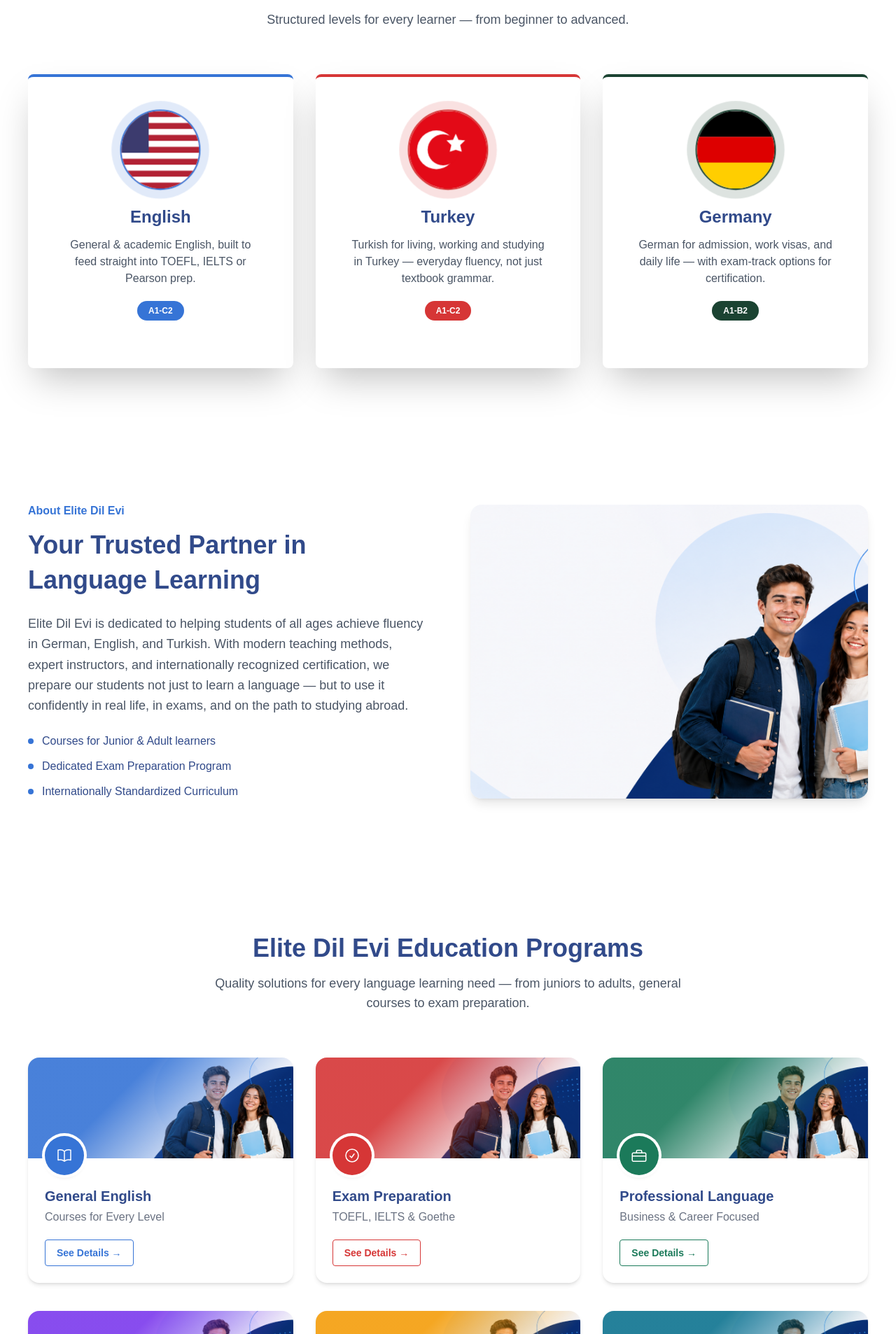
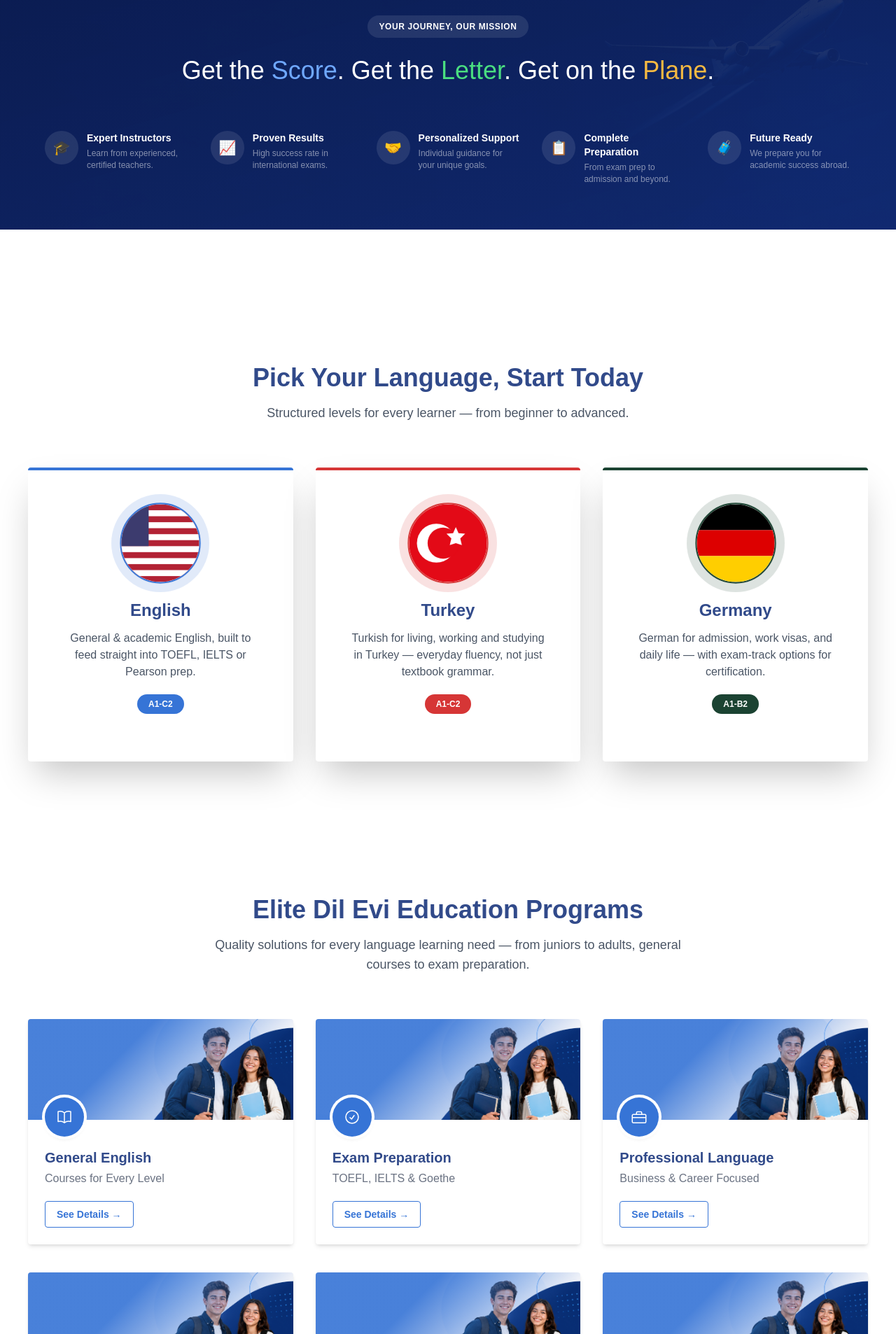
Before and after one commit to zehra2233/elitedilevi-, a Next.js app: page / in a window 1280 px wide. Shown: the part 894-2800 px from the top of the page at 70% size. Built offline with nearby package versions, Linux system fonts and the light colour scheme.

Commit message:
Updated homepage sections and journey background

```diff
--- a/src/app/globals.css
+++ b/src/app/globals.css
@@ -55,10 +55,10 @@ body {
 
 @keyframes pulse-scale {
   0%, 100% {
-    transform: scale(1);
+    transform: scale(0.94);
   }
   50% {
-    transform: scale(1.1);
+    transform: scale(1.06);
   }
 }
 
--- a/src/app/page.js
+++ b/src/app/page.js
@@ -97,6 +97,50 @@ export default function Home() {
         </div>
       </div>
 
+      {/* Journey / Mission Section */}
+      <section className="relative rounded-none w-full my-24 overflow-hidden px-10 py-16">
+        <Image
+          src="/aeroplane.png"
+          alt=""
+          fill
+          className="object-cover object-[center_30%] -z-10"
+        />
+        <div className="absolute inset-0 bg-gradient-to-br from-[#0B1B4D]/95 to-[#12296B]/90" />
+
+        <div className="relative max-w-5xl mx-auto text-center mb-16">
+          <span className="inline-block bg-white/10 text-white text-xs font-bold tracking-wider px-4 py-2 rounded-full mb-6">
+            YOUR JOURNEY, OUR MISSION
+          </span>
+
+          <h2 className="text-3xl md:text-4xl font-normal text-white mb-4 leading-tight">
+            Get the <span className="text-[#6FA8FF]">Score</span>. Get the{" "}
+            <span className="text-[#4ADE80]">Letter</span>. Get on the{" "}
+            <span className="text-[#F5B942]">Plane</span>.
+          </h2>
+        </div>
+
+        <div className="relative max-w-6xl mx-auto grid grid-cols-2 md:grid-cols-3 lg:grid-cols-5 gap-8 justify-center">
+          {[
+            { icon: "🎓", title: "Expert Instructors", text: "Learn from experienced, certified teachers." },
+            { icon: "📈", title: "Proven Results", text: "High success rate in international exams." },
+            { icon: "🤝", title: "Personalized Support", text: "Individual guidance for your unique goals." },
+            { icon: "📋", title: "Complete Preparation", text: "From exam prep to admission and beyond." },
+            { icon: "🧳", title: "Future Ready", text: "We prepare you for academic success abroad." },
+          ].map((item, i) => (
+            <div key={i} className="flex items-start gap-3">
+              <div className="w-12 h-12 rounded-full bg-white/10 flex items-center justify-center text-xl shrink-0">
+                {item.icon}
+              </div>
+              <div>
+                <h4 className="text-white font-bold text-sm mb-1">{item.title}</h4>
+                <p className="text-white/50 text-xs leading-snug">{item.text}</p>
+              </div>
+            </div>
+          ))}
+        </div>
+
+      </section>
+
       {/* Language Cards Section */}
       <section className="max-w-7xl mx-auto px-10 py-24">
         <div className="text-center max-w-2xl mx-auto mb-16">
@@ -110,7 +154,7 @@ export default function Home() {
 
         <div className="grid grid-cols-1 md:grid-cols-3 gap-8">
           {/* English */}
-          <div className="bg-white border-t-4 border-[#3674D6] rounded-lg shadow-2xl p-12 min-h-[420px] text-center hover:shadow-2xl transition">
+          <div className="bg-white border-t-4 border-[#3674D6] rounded-sm shadow-2xl p-12 min-h-[420px] text-center hover:shadow-2xl transition">
             <div className="w-28 h-28 mx-auto rounded-full border-2 border-[#3674D6] ring-[12px] ring-[#3674D6]/15 flex items-center justify-center mb-6 overflow-hidden animate-pulse-scale">
               <svg viewBox="0 0 60 40" preserveAspectRatio="xMidYMid slice" className="w-full h-full">
                 <rect width="60" height="40" fill="#B22234" />
@@ -134,7 +178,7 @@ export default function Home() {
           </div>
 
           {/* Turkish */}
-          <div className="bg-white border-t-4 border-[#D63636] rounded-lg shadow-2xl p-12 min-h-[420px] text-center hover:shadow-2xl transition">
+          <div className="bg-white border-t-4 border-[#D63636] rounded-sm shadow-2xl p-12 min-h-[420px] text-center hover:shadow-2xl transition">
             <div className="w-28 h-28 mx-auto rounded-full border-2 border-[#D63636] ring-[12px] ring-[#D63636]/15 flex items-center justify-center mb-6 overflow-hidden animate-pulse-scale">
               <svg viewBox="0 0 60 40" preserveAspectRatio="xMidYMid slice" className="w-full h-full">
                 <rect width="60" height="40" fill="#E30A17" />
@@ -157,7 +201,7 @@ export default function Home() {
           </div>
 
           {/* German */}
-          <div className="bg-white border-t-4 border-[#1B4332] rounded-lg shadow-2xl p-12 min-h-[420px] text-center hover:shadow-2xl transition">
+          <div className="bg-white border-t-4 border-[#1B4332] rounded-sm shadow-2xl p-12 min-h-[420px] text-center hover:shadow-2xl transition">
             <div className="w-28 h-28 mx-auto rounded-full border-2 border-[#1B4332] ring-[12px] ring-[#1B4332]/15 flex items-center justify-center mb-6 overflow-hidden animate-pulse-scale">
               <svg viewBox="0 0 60 40" preserveAspectRatio="xMidYMid slice" className="w-full h-full">
                 <rect width="60" height="13.3" fill="#000" />
@@ -174,6 +218,107 @@ export default function Home() {
               A1-B2
             </span>
           </div>
+        </div>
+      </section>
+
+      {/* Programs Grid Section */}
+      <section className="max-w-7xl mx-auto px-10 py-24">
+        <div className="text-center max-w-2xl mx-auto mb-16">
+          <h2 className="text-4xl font-bold text-[#314A8A] mb-4">
+            Elite Dil Evi Education Programs
+          </h2>
+          <p className="text-gray-600 text-lg">
+            Quality solutions for every language learning need — from
+            juniors to adults, general courses to exam preparation.
+          </p>
+        </div>
+
+        <div className="grid grid-cols-1 md:grid-cols-3 gap-x-8 gap-y-10">
+          {[
+            {
+              title: "General English",
+              subtitle: "Courses for Every Level",
+              color: "#3674D6",
+              icon: (
+                <path strokeLinecap="round" strokeLinejoin="round" d="M12 6.042A8.967 8.967 0 006 3.75c-1.052 0-2.062.18-3 .512v14.25A8.987 8.987 0 016 18c2.305 0 4.408.867 6 2.292m0-14.25a8.966 8.966 0 016-2.292c1.052 0 2.062.18 3 .512v14.25A8.987 8.987 0 0018 18a8.967 8.967 0 00-6 2.292m0-14.25v14.25" />
+              ),
+            },
+            {
+              title: "Exam Preparation",
+              subtitle: "TOEFL, IELTS & Goethe",
+              color: "#3674D6",
+              icon: (
+                <path strokeLinecap="round" strokeLinejoin="round" d="M9 12.75L11.25 15 15 9.75M21 12a9 9 0 11-18 0 9 9 0 0118 0z" />
+              ),
+            },
+            {
+              title: "Professional Language",
+              subtitle: "Business & Career Focused",
+              color: "#3674D6",
+              icon: (
+                <>
+                  <path strokeLinecap="round" strokeLinejoin="round" d="M3.75 8.25h16.5a1.5 1.5 0 011.5 1.5v9a1.5 1.5 0 01-1.5 1.5H3.75a1.5 1.5 0 01-1.5-1.5v-9a1.5 1.5 0 011.5-1.5z" />
+                  <path strokeLinecap="round" strokeLinejoin="round" d="M8.25 8.25V6a1.5 1.5 0 011.5-1.5h4.5A1.5 1.5 0 0115.75 6v2.25M3 12.75h18" />
+                </>
+              ),
+            },
+            {
+              title: "Private Lessons",
+              subtitle: "One-on-One Personalized Classes",
+              color: "#3674D6",
+              icon: (
+                <>
+                  <circle cx="12" cy="12" r="8.25" strokeLinecap="round" strokeLinejoin="round" />
+                  <circle cx="12" cy="12" r="4.25" strokeLinecap="round" strokeLinejoin="round" />
+                  <circle cx="12" cy="12" r="0.75" fill="currentColor" />
+                </>
+              ),
+            },
+            {
+              title: "Junior Programs",
+              subtitle: "Fun & Effective Kids Courses",
+              color: "#3674D6",
+              icon: (
+                <path strokeLinecap="round" strokeLinejoin="round" d="M15 19.128a9.38 9.38 0 002.625.372 9.337 9.337 0 004.121-.952 4.125 4.125 0 00-7.533-2.493M15 19.128v-.003c0-1.113-.285-2.16-.786-3.07M15 19.128v.106A12.318 12.318 0 018.624 21c-2.331 0-4.512-.645-6.374-1.766l-.001-.109a6.375 6.375 0 0111.964-3.07M12 6.375a3.375 3.375 0 11-6.75 0 3.375 3.375 0 016.75 0zm8.25 2.25a2.625 2.625 0 11-5.25 0 2.625 2.625 0 015.25 0z" />
+              ),
+            },
+            {
+              title: "Corporate Training",
+              subtitle: "Custom Programs for Companies",
+              color: "#3674D6",
+              icon: (
+                <path strokeLinecap="round" strokeLinejoin="round" d="M3.75 21h16.5M4.5 3h15M5.25 3v18M18.75 3v18M9 6.75h1.5m-1.5 3h1.5m-1.5 3h1.5m3-6H15m-1.5 3H15m-1.5 3H15M9 21v-3.375c0-.621.504-1.125 1.125-1.125h3.75c.621 0 1.125.504 1.125 1.125V21" />
+              ),
+            },
+          ].map((prog, i) => (
+            <div key={i} className="rounded-sm overflow-hidden shadow-md hover:shadow-xl transition bg-white">
+              <div className="relative h-36">
+                <Image src="/background.png" alt={prog.title} fill className="object-cover" />
+                <div
+                  className="absolute inset-0"
+                  style={{ background: `linear-gradient(135deg, ${prog.color}E6 35%, ${prog.color}00 75%)` }}
+                />
+                <div
+                  className="absolute -bottom-6 left-6 w-14 h-14 rounded-full flex items-center justify-center shadow-md ring-4 ring-white"
+                  style={{ backgroundColor: prog.color }}
+                >
+                  <svg className="w-6 h-6 text-white" fill="none" stroke="currentColor" strokeWidth={1.5} viewBox="0 0 24 24">
+                    {prog.icon}
+                  </svg>
+                </div>
+              </div>
+              <div className="pt-10 px-6 pb-6">
+                <h3 className="text-xl font-bold text-[#314A8A] mb-1">{prog.title}</h3>
+                <p className="text-gray-500 mb-5">{prog.subtitle}</p>
+                <button
+                  className="text-sm font-semibold px-4 py-2 rounded border hover:bg-gray-50 transition"
+                  style={{ borderColor: prog.color, color: prog.color }}
+                >
+                  See Details →
+                </button>
+              </div>
+            </div>
+          ))}
         </div>
       </section>
 
@@ -215,107 +360,6 @@ export default function Home() {
             fill
             className="object-cover object-top"
           />
-        </div>
-      </section>
-
-      {/* Programs Grid Section */}
-      <section className="max-w-7xl mx-auto px-10 py-24">
-        <div className="text-center max-w-2xl mx-auto mb-16">
-          <h2 className="text-4xl font-bold text-[#314A8A] mb-4">
-            Elite Dil Evi Education Programs
-          </h2>
-          <p className="text-gray-600 text-lg">
-            Quality solutions for every language learning need — from
-            juniors to adults, general courses to exam preparation.
-          </p>
-        </div>
-
-        <div className="grid grid-cols-1 md:grid-cols-3 gap-x-8 gap-y-10">
-          {[
-            {
-              title: "General English",
-              subtitle: "Courses for Every Level",
-              color: "#3674D6",
-              icon: (
-                <path strokeLinecap="round" strokeLinejoin="round" d="M12 6.042A8.967 8.967 0 006 3.75c-1.052 0-2.062.18-3 .512v14.25A8.987 8.987 0 016 18c2.305 0 4.408.867 6 2.292m0-14.25a8.966 8.966 0 016-2.292c1.052 0 2.062.18 3 .512v14.25A8.987 8.987 0 0018 18a8.967 8.967 0 00-6 2.292m0-14.25v14.25" />
-              ),
-            },
-            {
-              title: "Exam Preparation",
-              subtitle: "TOEFL, IELTS & Goethe",
-              color: "#D63636",
-              icon: (
-                <path strokeLinecap="round" strokeLinejoin="round" d="M9 12.75L11.25 15 15 9.75M21 12a9 9 0 11-18 0 9 9 0 0118 0z" />
-              ),
-            },
-            {
-              title: "Professional Language",
-              subtitle: "Business & Career Focused",
-              color: "#1B7A5A",
-              icon: (
-                <>
-                  <path strokeLinecap="round" strokeLinejoin="round" d="M3.75 8.25h16.5a1.5 1.5 0 011.5 1.5v9a1.5 1.5 0 01-1.5 1.5H3.75a1.5 1.5 0 01-1.5-1.5v-9a1.5 1.5 0 011.5-1.5z" />
-                  <path strokeLinecap="round" strokeLinejoin="round" d="M8.25 8.25V6a1.5 1.5 0 011.5-1.5h4.5A1.5 1.5 0 0115.75 6v2.25M3 12.75h18" />
-                </>
-              ),
-            },
-            {
-              title: "Private Lessons",
-              subtitle: "One-on-One Personalized Classes",
-              color: "#7C3AED",
-              icon: (
-                <>
-                  <circle cx="12" cy="12" r="8.25" strokeLinecap="round" strokeLinejoin="round" />
-                  <circle cx="12" cy="12" r="4.25" strokeLinecap="round" strokeLinejoin="round" />
-                  <circle cx="12" cy="12" r="0.75" fill="currentColor" />
-                </>
-              ),
-            },
-            {
-              title: "Junior Programs",
-              subtitle: "Fun & Effective Kids Courses",
-              color: "#F59E0B",
-              icon: (
-                <path strokeLinecap="round" strokeLinejoin="round" d="M15 19.128a9.38 9.38 0 002.625.372 9.337 9.337 0 004.121-.952 4.125 4.125 0 00-7.533-2.493M15 19.128v-.003c0-1.113-.285-2.16-.786-3.07M15 19.128v.106A12.318 12.318 0 018.624 21c-2.331 0-4.512-.645-6.374-1.766l-.001-.109a6.375 6.375 0 0111.964-3.07M12 6.375a3.375 3.375 0 11-6.75 0 3.375 3.375 0 016.75 0zm8.25 2.25a2.625 2.625 0 11-5.25 0 2.625 2.625 0 015.25 0z" />
-              ),
-            },
-            {
-              title: "Corporate Training",
-              subtitle: "Custom Programs for Companies",
-              color: "#0E7490",
-              icon: (
-                <path strokeLinecap="round" strokeLinejoin="round" d="M3.75 21h16.5M4.5 3h15M5.25 3v18M18.75 3v18M9 6.75h1.5m-1.5 3h1.5m-1.5 3h1.5m3-6H15m-1.5 3H15m-1.5 3H15M9 21v-3.375c0-.621.504-1.125 1.125-1.125h3.75c.621 0 1.125.504 1.125 1.125V21" />
-              ),
-            },
-          ].map((prog, i) => (
-            <div key={i} className="rounded-2xl overflow-hidden shadow-md hover:shadow-xl transition bg-white">
-              <div className="relative h-36">
-                <Image src="/background.png" alt={prog.title} fill className="object-cover" />
-                <div
-                  className="absolute inset-0"
-                  style={{ background: `linear-gradient(135deg, ${prog.color}E6 35%, ${prog.color}00 75%)` }}
-                />
-                <div
-                  className="absolute -bottom-6 left-6 w-14 h-14 rounded-full flex items-center justify-center shadow-md ring-4 ring-white"
-                  style={{ backgroundColor: prog.color }}
-                >
-                  <svg className="w-6 h-6 text-white" fill="none" stroke="currentColor" strokeWidth={1.5} viewBox="0 0 24 24">
-                    {prog.icon}
-                  </svg>
-                </div>
-              </div>
-              <div className="pt-10 px-6 pb-6">
-                <h3 className="text-xl font-bold text-[#314A8A] mb-1">{prog.title}</h3>
-                <p className="text-gray-500 mb-5">{prog.subtitle}</p>
-                <button
-                  className="text-sm font-semibold px-4 py-2 rounded border hover:bg-gray-50 transition"
-                  style={{ borderColor: prog.color, color: prog.color }}
-                >
-                  See Details →
-                </button>
-              </div>
-            </div>
-          ))}
         </div>
       </section>
 
@@ -392,7 +436,7 @@ export default function Home() {
               {
                 title: "Language & Exam Prep",
                 text: "Structured classes toward the specific score your chosen universities require.",
-                color: "#D63636",
+                color: "#3674D6",
                 icon: (
                   <path strokeLinecap="round" strokeLinejoin="round" d="M12 6.042A8.967 8.967 0 006 3.75c-1.052 0-2.062.18-3 .512v14.25A8.987 8.987 0 016 18c2.305 0 4.408.867 6 2.292m0-14.25a8.966 8.966 0 016-2.292c1.052 0 2.062.18 3 .512v14.25A8.987 8.987 0 0018 18a8.967 8.967 0 00-6 2.292m0-14.25v14.25" />
                 ),
@@ -400,7 +444,7 @@ export default function Home() {
               {
                 title: "Application Documents",
                 text: "Personal statement, transcripts, recommendation letters — reviewed against each program's checklist.",
-                color: "#1B7A5A",
+                color: "#3674D6",
                 icon: (
                   <path strokeLinecap="round" strokeLinejoin="round" d="M2.25 12.75V12A2.25 2.25 0 014.5 9.75h15A2.25 2.25 0 0121.75 12v.75m-19.5 0v6a2.25 2.25 0 002.25 2.25h15a2.25 2.25 0 002.25-2.25v-6m-19.5 0h19.5M4.5 9.75V6a2.25 2.25 0 012.25-2.25h4.5l2.25 2.25h5.25A2.25 2.25 0 0121.75 8.25v1.5" />
                 ),
@@ -408,7 +452,7 @@ export default function Home() {
               {
                 title: "Interview Preparation",
                 text: "Mock interviews for programs that require them, in the language of instruction.",
-                color: "#7C3AED",
+                color: "#3674D6",
                 icon: (
                   <path strokeLinecap="round" strokeLinejoin="round" d="M15 19.128a9.38 9.38 0 002.625.372 9.337 9.337 0 004.121-.952 4.125 4.125 0 00-7.533-2.493M15 19.128v-.003c0-1.113-.285-2.16-.786-3.07M15 19.128v.106A12.318 12.318 0 018.624 21c-2.331 0-4.512-.645-6.374-1.766l-.001-.109a6.375 6.375 0 0111.964-3.07M12 6.375a3.375 3.375 0 11-6.75 0 3.375 3.375 0 016.75 0zm8.25 2.25a2.625 2.625 0 11-5.25 0 2.625 2.625 0 015.25 0z" />
                 ),
@@ -416,7 +460,7 @@ export default function Home() {
               {
                 title: "Acceptance",
                 text: "We stay on until the offer letter is in hand — including conditional-offer language conditions.",
-                color: "#F59E0B",
+                color: "#3674D6",
                 icon: (
                   <path strokeLinecap="round" strokeLinejoin="round" d="M21.75 6.75v10.5a2.25 2.25 0 01-2.25 2.25h-15a2.25 2.25 0 01-2.25-2.25V6.75m19.5 0A2.25 2.25 0 0019.5 4.5h-15a2.25 2.25 0 00-2.25 2.25m19.5 0v.243a2.25 2.25 0 01-1.07 1.916l-7.5 4.615a2.25 2.25 0 01-2.36 0L3.32 8.91a2.25 2.25 0 01-1.07-1.916V6.75" />
                 ),
```
Also changed, not shown: public/aeroplane.png (added).
